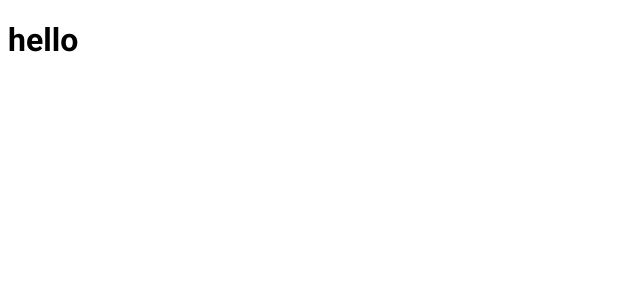
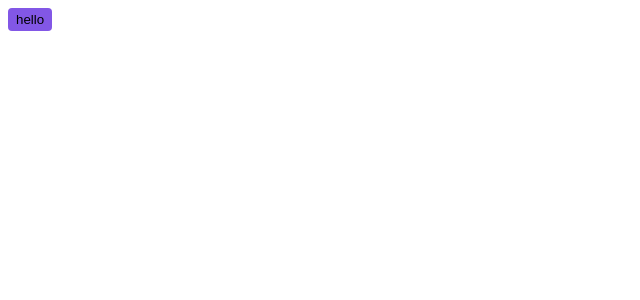
Before and after one commit to burn-c/shop, a Next.js app: page / in a window 1280 px wide. Shown: the top 300 px of the page, without its empty margins (0-640 px from the left). Built offline with nearby package versions, Linux system fonts and the light colour scheme.

Commit message:
style: configure global styles and ssr styles from stitches

```diff
--- a/src/pages/_document.tsx
+++ b/src/pages/_document.tsx
@@ -1,9 +1,16 @@
 import { Html, Head, Main, NextScript } from 'next/document'
+
+import { getCssText } from '../styles'
 
 export default function Document() {
   return (
     <Html lang="en">
-      <Head />
+      <Head>
+        <style
+          id="stitches"
+          dangerouslySetInnerHTML={{ __html: getCssText() }}
+        />
+      </Head>
       <body>
         <Main />
         <NextScript />
--- a/src/pages/index.tsx
+++ b/src/pages/index.tsx
@@ -1,3 +1,12 @@
+import { styled } from '../styles'
+
+const Button = styled('button', {
+  background: '$rocketseat',
+  borderRadius: 4,
+  border: 0,
+  padding: '4px 8px',
+})
+
 export default function Home() {
-  return <h1>hello</h1>
+  return <Button>hello</Button>
 }
--- /dev/null
+++ b/src/styles/index.ts
@@ -0,0 +1,18 @@
+import { createStitches } from '@stitches/react'
+
+export const {
+  config,
+  css,
+  styled,
+  globalCss,
+  keyframes,
+  getCssText,
+  theme,
+  createTheme,
+} = createStitches({
+  theme: {
+    colors: {
+      rocketseat: '#8257e6',
+    },
+  },
+})
```
